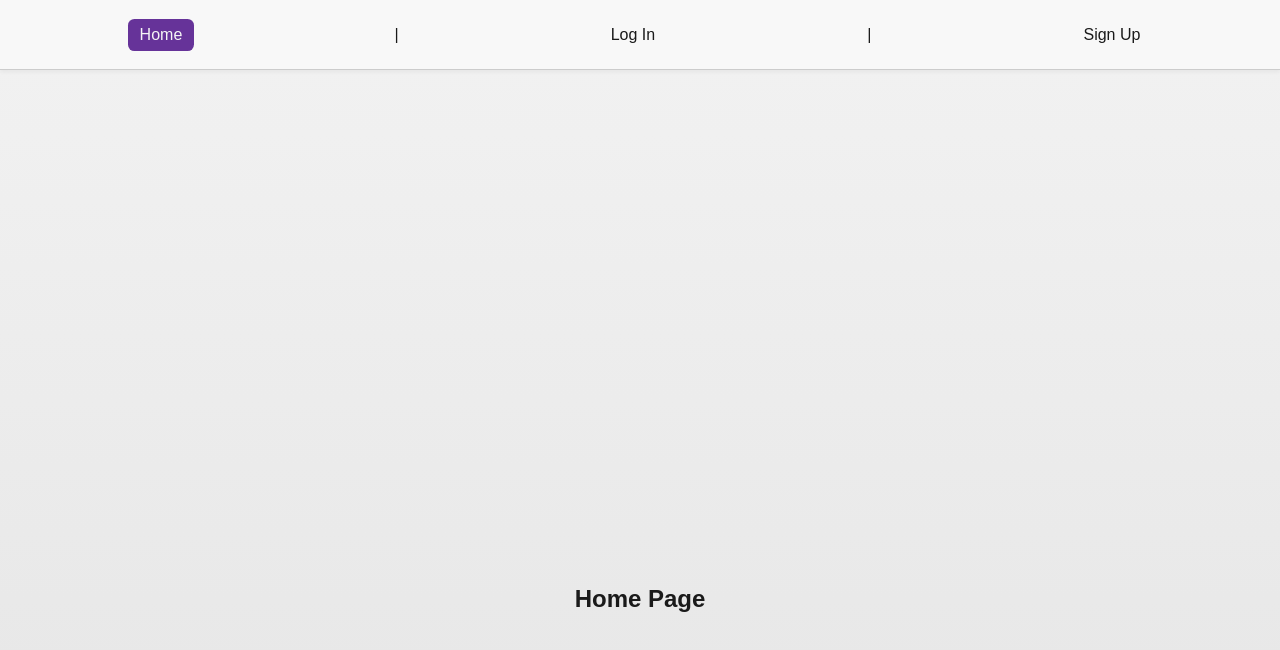
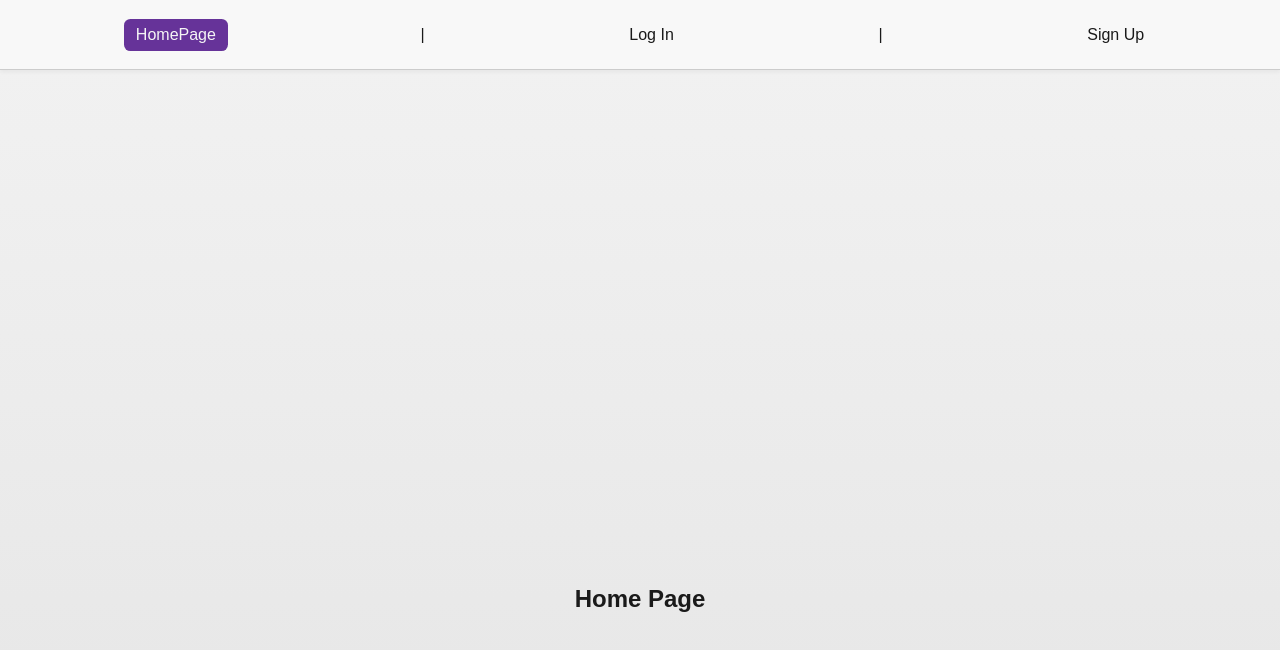
Before and after one commit to Tinksdreamlife/silken-web, a React (Vite) app in the folder frontend/: page / in a window 1280 px wide. Shown: the top 650 px of the page. Built offline with nearby package versions, Linux system fonts and the light colour scheme.

Commit message:
Separated out Navigation so there is a home page when not logged in and Dashboard when logged in

```diff
--- a/frontend/src/components/NavBar/NavBar.jsx
+++ b/frontend/src/components/NavBar/NavBar.jsx
@@ -1,5 +1,6 @@
 import { NavLink, Link, useNavigate } from 'react-router-dom';
 import { logOut } from '../../services/authService';
+import { getUser } from '../../services/authService'
 import './NavBar.css';
 
 export default function NavBar({ user, setUser }) {
@@ -14,7 +15,7 @@ export default function NavBar({ user, setUser }) {
 
   return (
     <nav className="NavBar">
-      <NavLink to="/">Home</NavLink>
+      <NavLink to="/">{user ? 'Dashboard' : 'HomePage'}</NavLink>
       &nbsp; | &nbsp;
       {user ? (
         <>
```
